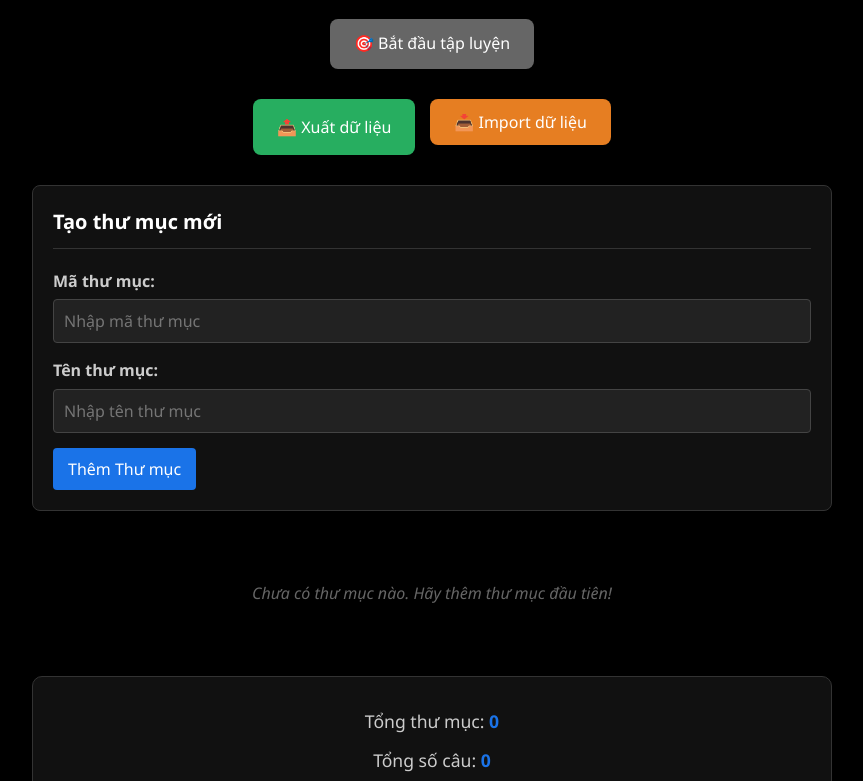
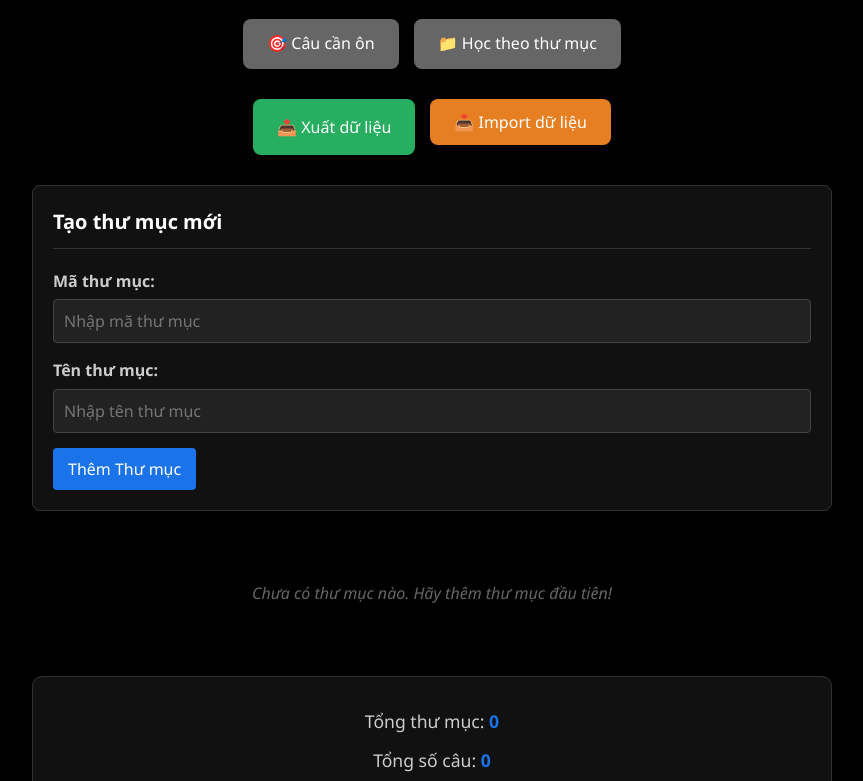
Before and after one commit to ductrungkt175-lgtm/sentence-app, a plain HTML site: page index.html in a window 1280 px wide. Shown: the part 95-876 px from the top of the page, without its empty margins (208-1071 px from the left). Drawn offline with Linux system fonts and the light colour scheme.

Commit message:
Add files via upload

```diff
--- a/index.html
+++ b/index.html
@@ -258,10 +258,10 @@
         <header>
             <h1>App học câu</h1>
         </header>
-
-        <div class="main-actions">
-            <a href="choose.html" class="study-button">🎯 Bắt đầu tập luyện</a>
-        </div>
+	<div class="main-actions">
+    		<a href="choose.html" class="study-button">🎯 Câu cần ôn</a>
+    		<a href="chofold.html" class="study-button">📁 Học theo thư mục</a>
+	</div>
 
         <div class="backup-actions">
             <button class="backup-button" onclick="exportData()">📤 Xuất dữ liệu</button>
```
